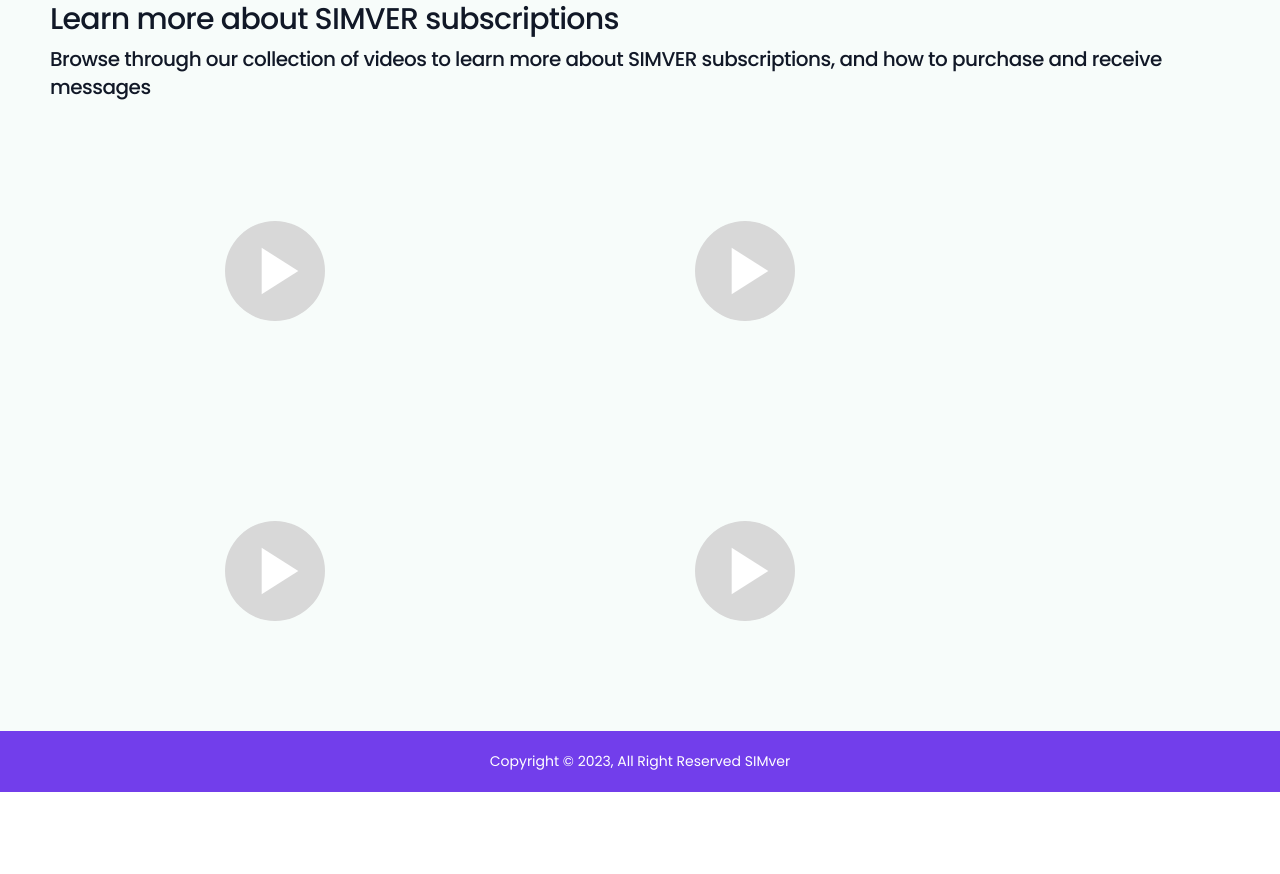
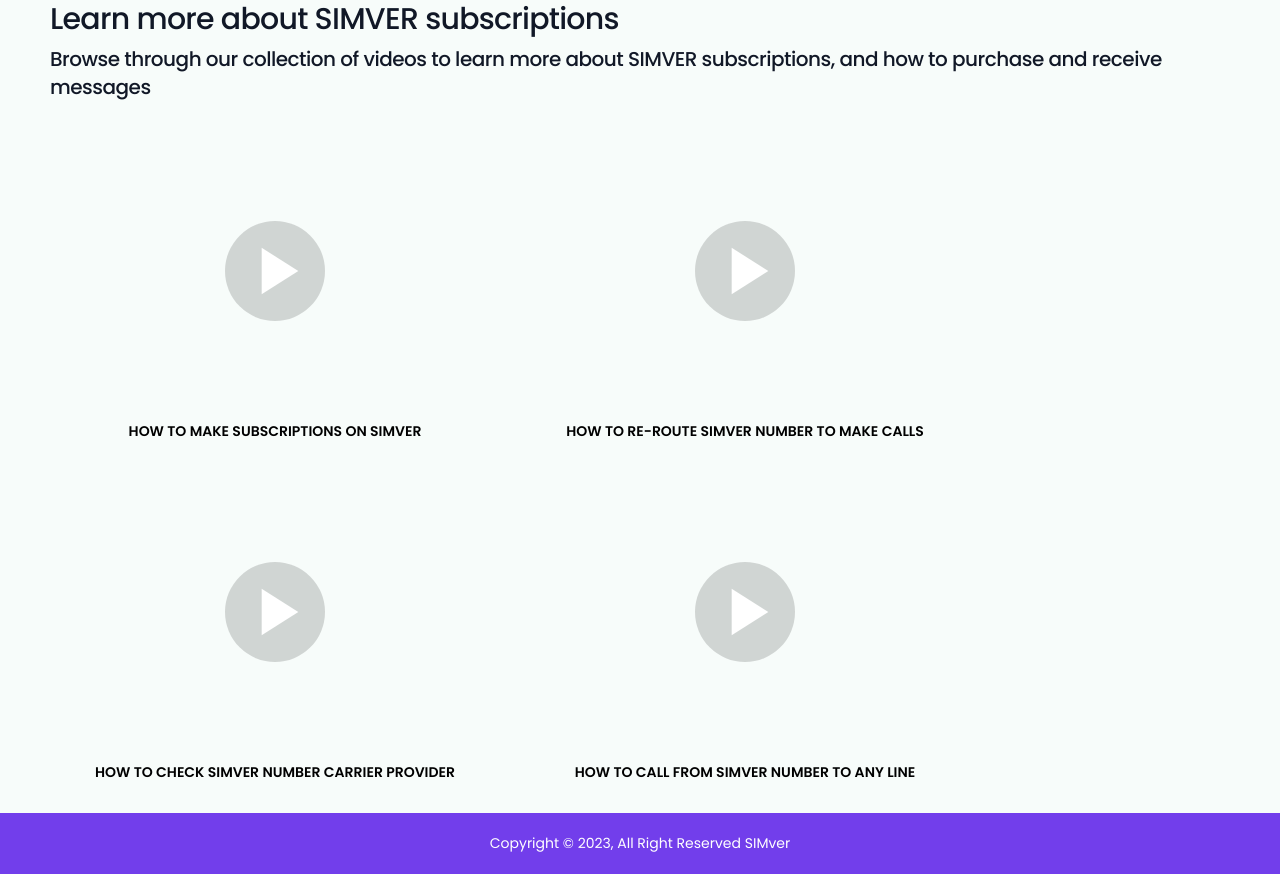
Before and after one commit to emmyzee45/Verification, a React (Create React App) app in the folder client/: page / in a window 1280 px wide. Shown: the part 660-1534 px from the top of the page. Before the commit the page ends 1452 px from the top, so only its background shows below. Built offline with nearby package versions, Linux system fonts and the light colour scheme; no server answers.

Commit message:
site map completed

```diff
--- a/client/src/components/sitemap/Sitemap.jsx
+++ b/client/src/components/sitemap/Sitemap.jsx
@@ -32,6 +32,7 @@
               playIcon={<VideoIcon />}
               url="https://youtu.be/QNrf723Y9ZU"
             />
+            <p className='video-desc'>HOW TO MAKE SUBSCRIPTIONS ON SIMVER</p>
           </div>
           <div className="site-map-item">
             <ReactPlayer
@@ -42,8 +43,9 @@
               width={600}
               height={320}
               playIcon={<VideoIcon />}
-              url="https://youtu.be/QNrf723Y9ZU"
+              url="https://youtu.be/MYBUZUL45Bc"
             />
+            <p className='video-desc'>HOW TO RE-ROUTE SIMVER NUMBER TO MAKE CALLS</p>
           </div>
           <div className="site-map-item">
             <ReactPlayer
@@ -54,8 +56,9 @@
               width={600}
               height={320}
               playIcon={<VideoIcon />}
-              url="https://youtu.be/QNrf723Y9ZU"
+              url="https://youtu.be/0iqwMp5gLq0"
             />
+            <p className='video-desc'>HOW TO CHECK SIMVER NUMBER CARRIER PROVIDER</p>
           </div>
           <div className="site-map-item">
             <ReactPlayer
@@ -66,8 +69,9 @@
               width={600}
               height={320}
               playIcon={<VideoIcon />}
-              url="https://youtu.be/QNrf723Y9ZU"
+              url="https://youtu.be/3kHIGww-zyA"
             />
+            <p className='video-desc'>HOW TO CALL FROM SIMVER NUMBER TO ANY LINE</p>
           </div>
         </div>
         <div className="site-map-second-container">
@@ -82,6 +86,7 @@
               playIcon={<VideoIcon />}
               url="https://youtu.be/QNrf723Y9ZU"
             />
+            <p className='video-desc'>HOW TO MAKE SUBSCRIPTIONS ON SIMVER</p>
           </div>
           <div className="site-map-item">
             <ReactPlayer
@@ -92,8 +97,9 @@
               width={450}
               height={280}
               playIcon={<VideoIcon />}
-              url="https://youtu.be/QNrf723Y9ZU"
+              url="https://youtu.be/MYBUZUL45Bc"
             />
+            <p className='video-desc'>HOW TO RE-ROUTE SIMVER NUMBER TO MAKE CALLS</p>
           </div>
           <div className="site-map-item">
             <ReactPlayer
@@ -104,8 +110,9 @@
               width={450}
               height={280}
               playIcon={<VideoIcon />}
-              url="https://youtu.be/QNrf723Y9ZU"
-            />
+              url="https://youtu.be/0iqwMp5gLq0"
+              />
+              <p className='video-desc'>HOW TO CHECK SIMVER NUMBER CARRIER PROVIDER</p>
           </div>
           <div className="site-map-item">
             <ReactPlayer
@@ -116,8 +123,9 @@
               width={450}
               height={280}
               playIcon={<VideoIcon />}
-              url="https://youtu.be/QNrf723Y9ZU"
+              url="https://youtu.be/3kHIGww-zyA"
             />
+            <p className='video-desc'>HOW TO CALL FROM SIMVER NUMBER TO ANY LINE</p>
           </div>
         </div>
         <div className="site-map-third-container">
@@ -132,6 +140,7 @@
               playIcon={<VideoIcon />}
               url="https://youtu.be/QNrf723Y9ZU"
             />
+            <p className='video-desc'>HOW TO MAKE SUBSCRIPTIONS ON SIMVER</p>
           </div>
           <div className="site-map-item">
             <ReactPlayer
@@ -142,8 +151,9 @@
               width={350}
               height={200}
               playIcon={<VideoIcon />}
-              url="https://youtu.be/QNrf723Y9ZU"
-            />
+              url="https://youtu.be/MYBUZUL45Bc"
+              />
+              <p className='video-desc'>HOW TO RE-ROUTE SIMVER NUMBER TO MAKE CALLS</p>
           </div>
           <div className="site-map-item">
             <ReactPlayer
@@ -154,8 +164,9 @@
               width={350}
               height={200}
               playIcon={<VideoIcon />}
-              url="https://youtu.be/QNrf723Y9ZU"
-            />
+              url="https://youtu.be/0iqwMp5gLq0"
+              />
+              <p className='video-desc'>HOW TO CHECK SIMVER NUMBER CARRIER PROVIDER</p>
           </div>
           <div className="site-map-item">
             <ReactPlayer
@@ -166,8 +177,9 @@
               width={350}
               height={200}
               playIcon={<VideoIcon />}
-              url="https://youtu.be/QNrf723Y9ZU"
-            />
+              url="https://youtu.be/3kHIGww-zyA"
+              />
+              <p className='video-desc'>HOW TO CALL FROM SIMVER NUMBER TO ANY LINE</p>
           </div>
         </div>
     </div>
--- a/client/src/components/sitemap/sitemap.css
+++ b/client/src/components/sitemap/sitemap.css
@@ -37,7 +37,8 @@
   display: flex;
   align-items: center;
   justify-content: center;
-  background-color: #d8d8d8;
+  background-color: rgba(0, 0, 0, 0.158);
+  /* background-color: #d8d8d880; */
 }
 
 .player-icon {
@@ -49,6 +50,17 @@
 
 .site-map-item {
   min-width: 400px;
+  display: flex;
+  flex-direction: column;
+  /* align-items: center; */
+  padding-bottom: 10px;
+  gap: 10px;
+}
+
+.video-desc {
+  color: black;
+  font-weight: 600;
+  text-align: center;
 }
 
 .site-map-item1 {
@@ -153,6 +165,10 @@
       display: none;
     }
 
+    .video-desc {
+      text-align: left;
+    }
+
     .site-map-third-container {
       display: flex;
     }
--- a/client/src/index.js
+++ b/client/src/index.js
@@ -2,16 +2,13 @@
 import ReactDOM from "react-dom/client";
 import App from "./App";
 import { Provider } from "react-redux";
-// import { ToastContainer } from "react-toastify";
 import { store, persistor } from "./redux/store";
 import { PersistGate } from "redux-persist/integration/react";
-
 import { BrowserRouter } from "react-router-dom";
 
 const root = ReactDOM.createRoot(document.getElementById("root"));
 root.render(
   <BrowserRouter>
-    {/* <ToastContainer /> */}
     <React.StrictMode>
       <Provider store={store}>
         <PersistGate loading="null" persistor={persistor}>
```
